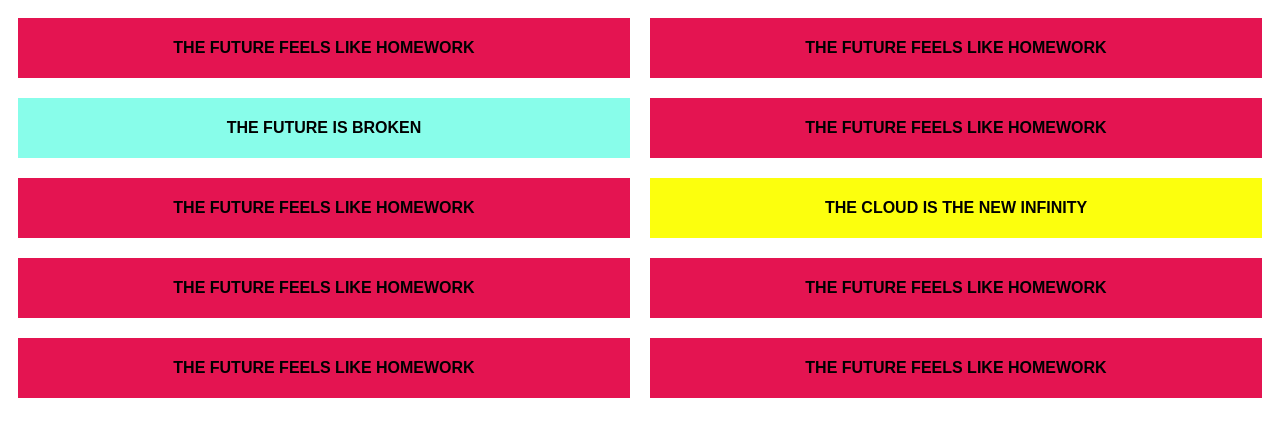
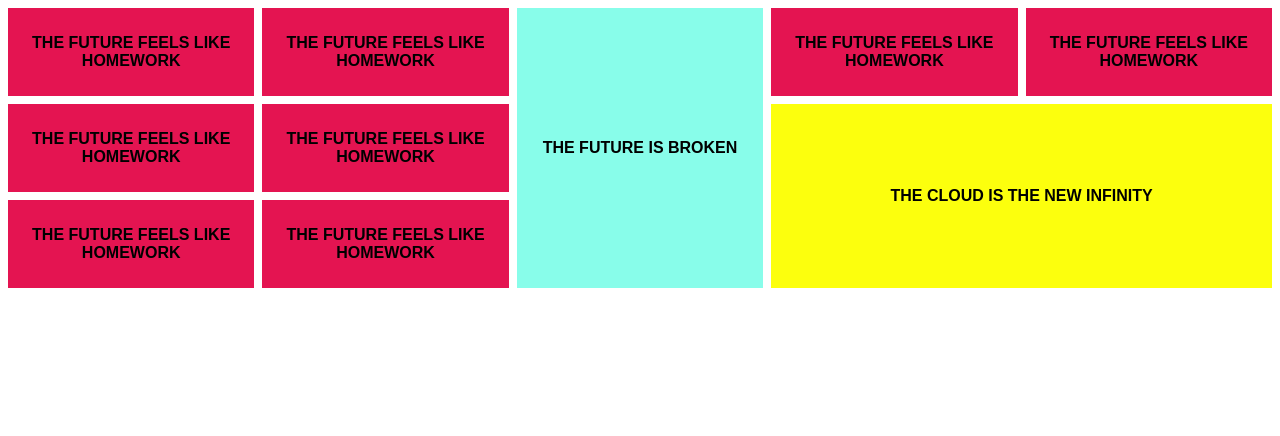
Before and after one commit to silkerondas/2imd-webtechadvanced-portfolio, a plain HTML site: page lab 2 - grid_flexbox/index.html in a window 1280 px wide. Drawn offline with Linux system fonts and the light colour scheme.

Commit message:
CSS 500px and 900px added

```diff
--- a/lab 2 - grid_flexbox/css.css
+++ b/lab 2 - grid_flexbox/css.css
@@ -7,16 +7,20 @@
 .grid {
     display: grid;
     grid-template-columns: 1fr;
+    gap: 0.5em;
 }
 
 .item {
-    text-align: center;
-    margin: 10px;
-    padding: 5px;
+    padding: 10px;
+    display: flex;
+    justify-content: center;
+    align-items: center;
 }
 
 .item p {
     text-transform: uppercase;
+    text-align: center;
+
 }
 
 .red {
@@ -36,4 +40,22 @@
         grid-template-columns: 1fr 1fr;
     }
 
+
 }
+
+@media (min-width: 900px) {
+    .grid {
+        grid-template-columns: repeat(5, 1fr);
+    }
+
+    .blue {
+        grid-column: 3/4;
+        grid-row: 1/4;
+    }
+
+    .yellow {
+        grid-column: 4/6;
+        grid-row: 2/4;
+    }
+
+}
```
